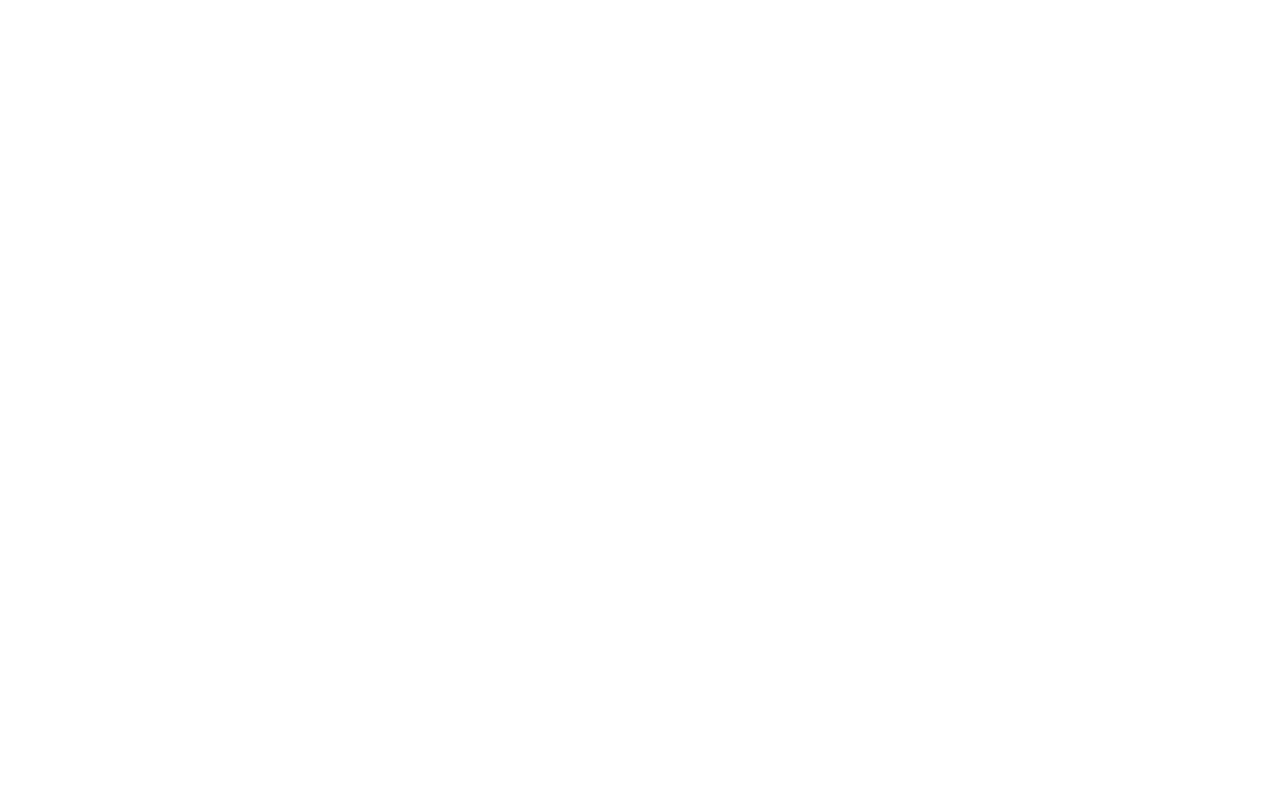
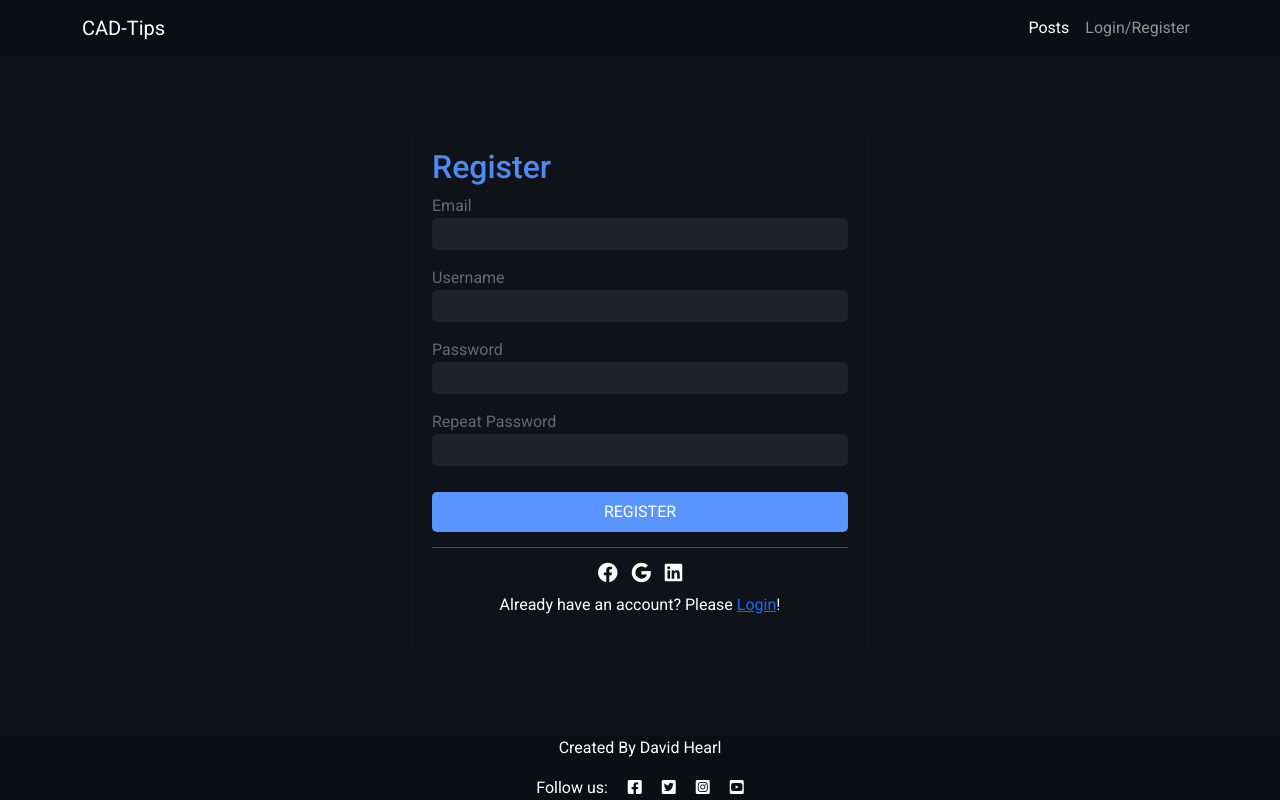
Before and after one commit to DavidHearl/inventor-blog, a Django app: page /users/register in a window 1280 px wide. Before the commit the page is empty. Run offline with Django 3.2, Linux system fonts and the light colour scheme.

Commit message:
updated styling for login and register page

```diff
--- a/inventorblog/settings.py
+++ b/inventorblog/settings.py
@@ -22,7 +22,7 @@ SECRET_KEY = os.environ.get('SECRET_KEY')
 
 # SECURITY WARNING: don't run with debug turned on in production!
 
-DEBUG = development
+DEBUG = True #development
 
 ALLOWED_HOSTS = ["inventor-blog.herokuapp.com", "localhost"]
 
--- a/static/css/style.css
+++ b/static/css/style.css
@@ -1,6 +1,6 @@
 body{
     font-family: 'Roboto', sans-serif;
-    background-color: rgb(20, 25, 30);
+    background-color: rgb(15, 19, 25);
     color: #fff;
 }
 
@@ -8,31 +8,6 @@ body{
 
 .center{
     text-align: center;
-}
-
-.home-button{
-    background-color: #1292e2;
-    padding: 10px;
-    border-radius: 5px;
-    color: #fff;
-    text-decoration: none;
-}
-
-.login-button{
-    background-color:#00ab66;
-    border-radius: 5px;
-    padding: 7.5px 10px;
-    color: #fff;
-    text-decoration: none;
-    border: none;
-}
-
-.register-button{
-    background-color:#fff;
-    border-radius: 5px;
-    padding: 10px;
-    color: #1292e2;
-    text-decoration: none;
 }
 
 .alert{
@@ -68,12 +43,62 @@ body{
     font-size: 1.4rem;
 }
 
-/* ----- Main View ----- */
+/* ----- Main View Preview ----- */
 
-.card{
+.preview{
+    background-color: rgb(31,35,41);
+    border: none;
+}
+
+/* Forms */
+
+.form{
+    margin-top: 50px;
+    width:450px;
     margin-bottom: 20px;
-    border: 1px solid white;
-    background-color: rgb(20,25,30);
+    background-color: rgb(15, 19, 25);
+}
+
+.login-title{
+    color:rgb(77,139,242);
+}
+
+.login-button{
+    background-color: rgb(88,149,255);
+    color:white;
+    width:100%;
+    border-radius: 5px;
+    margin: 10px 0;
+    padding: 8px;
+    border: none;
+}
+
+label{
+    color: rgb(100, 105, 110)
+}
+
+#username,
+#password,
+#email,
+#password1,
+#password2{
+    background-color: rgb(31,35,41);
+    color: white;
+    border: none;
+    border-radius: 5px;
+    margin-bottom: 16px;
+    width: 100%;
+    padding: 4px;
+}
+
+.login-icons{
+    padding: 5px;
+    margin-bottom: 5px;
+    font-size: 20px;
+}
+
+hr{
+    margin: 5px 0 10px 0;
 }
 
 /* Footer */
--- a/templates/accounts/register.html
+++ b/templates/accounts/register.html
@@ -0,0 +1,75 @@
+{% extends "base.html" %}
+{% block title %} CAD-Tips | Register{% endblock %}
+{% block content %}
+
+<!-- Message -->
+{% if messages %}
+<div class="container app-messages">
+    <div class="row">
+        <div class="col-md-8 offset-md-2">
+            {% for message in messages %}
+            <div class="alert {{ message.tags }} alert-dismissible fade show" id="msg" role="alert">
+                {{ message | safe }}
+                <button type="button" class="btn-close" data-bs-dismiss="alert" aria-label="Close"></button>
+            </div>
+            {% endfor %}
+        </div>
+    </div>
+</div>
+{% endif %}
+
+<!-- Register Card -->
+<div class="container">
+    <div class="row">
+        <div class="col d-flex justify-content-center">
+            <div class="card form">
+                <div class="card-body">
+                    <h2 class="login-title">Register</h2>
+                    <div>
+                        <form method="POST" action="">
+                            {% csrf_token %}
+                            <div>
+                                <label for="email">Email</label><br>
+                                <input type="email" name="email" id="email" class="registration-input" required>
+                            </div>
+                            <div class="form-input-fields">
+                                <label for="username">Username</label><br>
+                                <input type="text" name="username" id="username" class="registration-input" required>
+                            </div>
+                            <div class="form-input-fields">
+                                <label for="password1">Password</label><br>
+                                <input type="password" name="password1" id="password1" class="registration-input">
+                            </div>
+                            <div class="form-input-fields">
+                                <label for="password2">Repeat Password</label><br>
+                                <input type="password" name="password2" id="password2" class="registration-input"
+                                    required>
+                            </div>
+                            <div class="form-input-fields">
+                                <button type="submit" class="login-button">REGISTER</button>
+                            </div>
+                            {{ form.errors }}
+
+                            <hr>
+
+                            <div class="center">
+                                <i class="fab fa-facebook login-icons"></i>
+                                <i class="fab fa-google login-icons"></i>
+                                <i class="fab fa-linkedin login-icons"></i>
+                            </div>
+
+                            <div class="center">
+                                <p class="form-input-fields">Already have an account?
+                                    Please <a href="{% url 'login' %}" class="link-item">Login</a>!
+                                </p>
+                            </div>
+
+                        </form>
+                    </div>
+                </div>
+            </div>
+        </div>
+    </div>
+</div>
+
+{% endblock %}
--- a/templates/base.html
+++ b/templates/base.html
@@ -75,8 +75,6 @@
         </div>
     </nav>
 
-
-
     <!-- Alerts -->
     <div class="container">
         <div class="row">
@@ -90,12 +88,11 @@
         </div>
     </div>
 
-    <main class="flex-shrink-0">
+    <main>
         {% block content %}
 
         {% endblock content %}
     </main>
-
 
     <footer class="footer mt-auto">
         <p class="text-center">Created By David Hearl</p>
--- a/templates/index.html
+++ b/templates/index.html
@@ -24,12 +24,12 @@
     <div class="row">
         <div class="col-12 mt-4 ">
             <div class="row">
-                <h1 class="rec-title">posts</h1>
+                <h1>posts</h1>
                 {% for posts in post_list %}
                 <div class="col-12">
-                    <div class="card card-position">
+                    <div class="card">
                         <a href="{% url 'post_detail' posts.slug %}"></a>
-                        <div class="card-body">
+                        <div class="card-body preview">
                             <a href="{% url 'post_detail' posts.slug %}">
                                 <h5 class="card-title rec-card-title">{{ posts.title }}</h5>
                             </a>
--- a/templates/post_detail.html
+++ b/templates/post_detail.html
@@ -7,14 +7,10 @@
         <div class="col">
 
             <!-- Main Section -->
-
             <h1>{{ post.title }}</h1>
             <p>{{ post.author }} | {{ post.created_on }}</p>
 
-
-
             <!-- Like Section -->
-
             {% if user.is_authenticated %}
             <form action="{% url 'like_post' post.id %}" method="POST">
                 {% csrf_token %}
```
Also changed, not shown: templates/accounts/login.html (+27 -13 lines).
